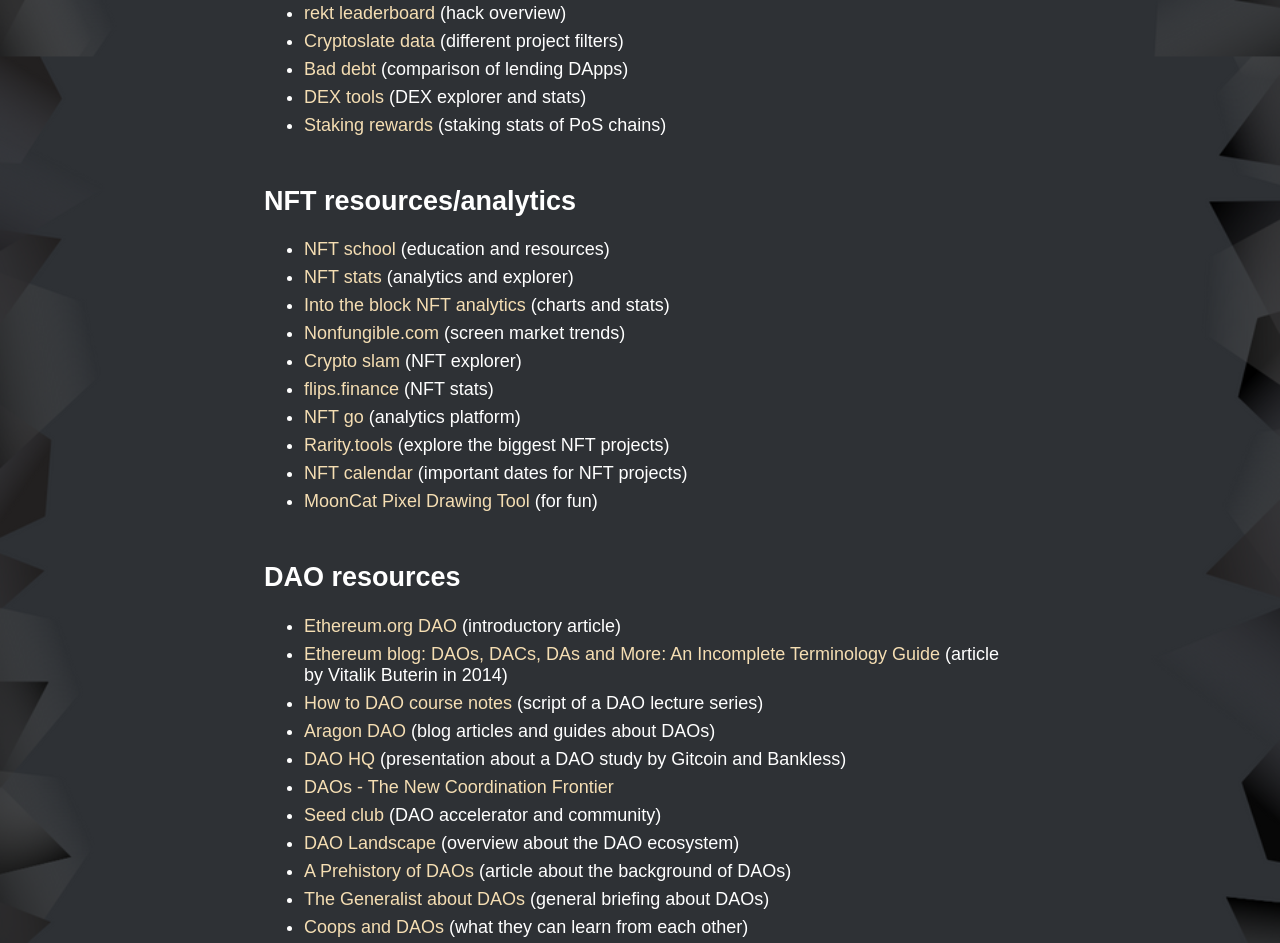
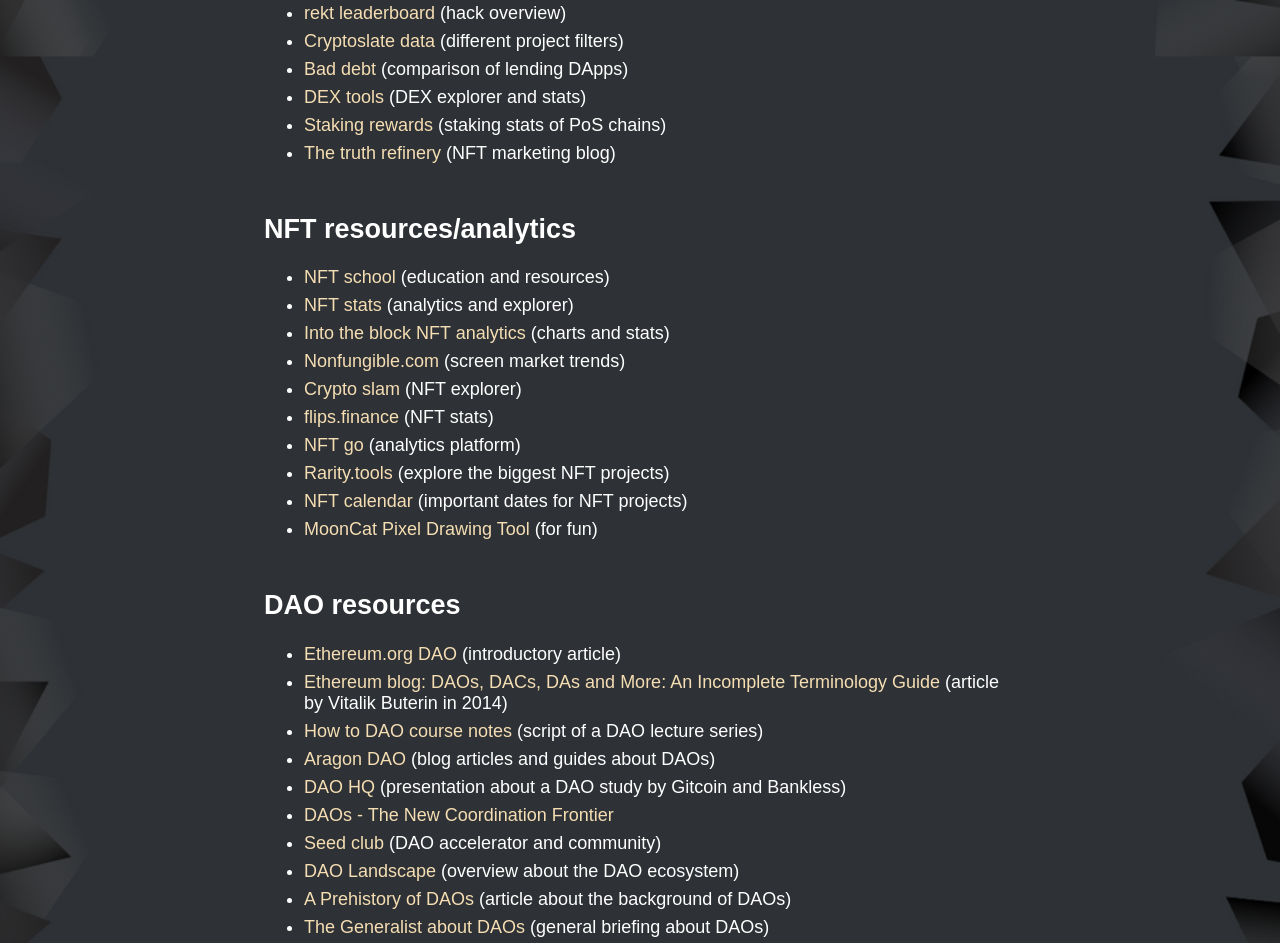
Before and after one commit to JanetMo/web3-resources.xyz, a website: page pages/defi.html in a window 1280 px wide. Shown: the part 974-1917 px from the top of the page. Drawn offline with Linux system fonts and the light colour scheme; a web font is replaced by a local one.

Commit message:
add resource

```diff
--- a/pages/defi.html
+++ b/pages/defi.html
@@ -84,6 +84,7 @@
             <li><a href=https://bad-debt.riskdao.org target="_blank">Bad debt </a>(comparison of lending DApps) </li>
             <li><a href=https://www.dextools.io/app  target="_blank">DEX tools </a>(DEX explorer and stats) </li>
             <li><a href=https://www.stakingrewards.com  target="_blank">Staking rewards </a>(staking stats of PoS chains) </li>
+            <li><a href=https://thetruthrefinery.blogspot.com/ target="_blank">The truth refinery </a>(NFT marketing blog) </li>
         </ul>
     </section>
 
```
